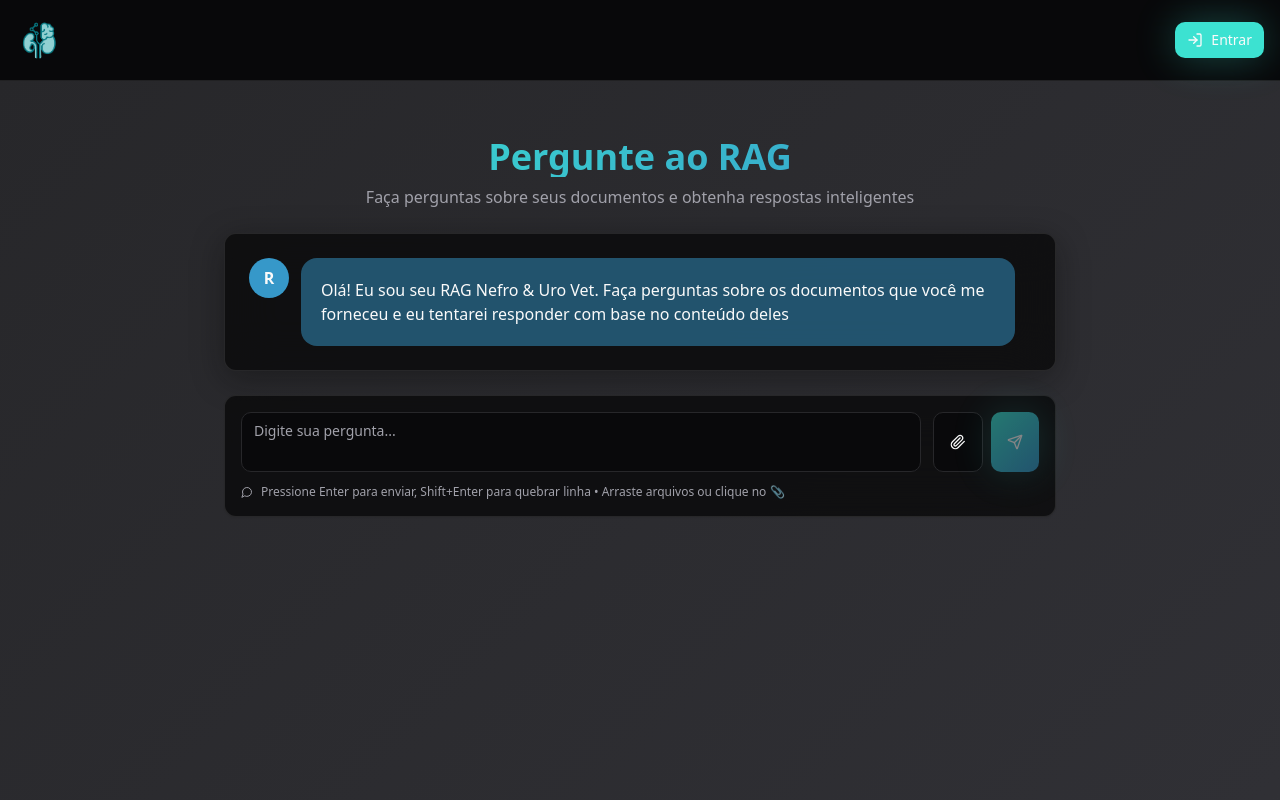
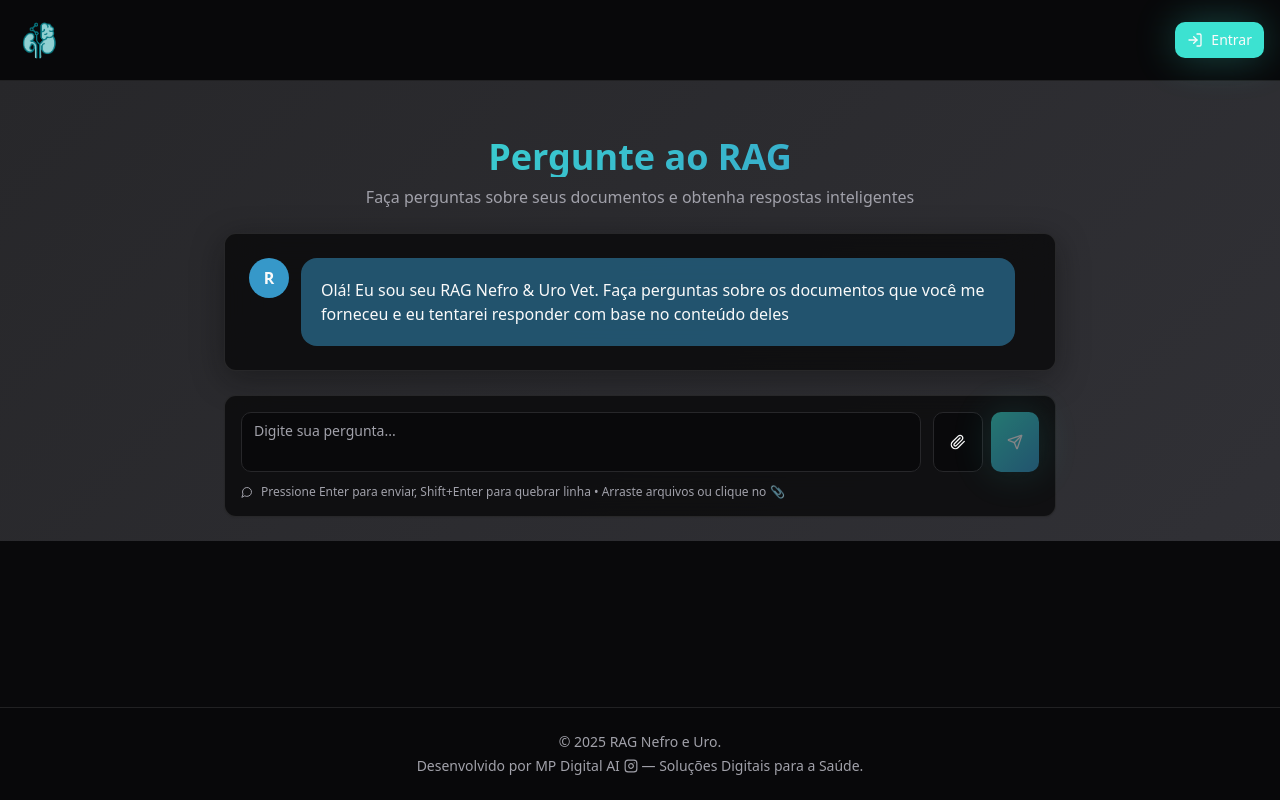
Before and after one commit to melissapontes/file-q-and-a, a React (Vite) app: page /ask in a window 1280 px wide. Shown: the top 800 px of the page. Built offline with nearby package versions, Linux system fonts and the light colour scheme; the HTML template or start-up script is replaced by a standard one.

Commit message:
Fix footer movement
The footer is moving and obstructing the view of the content. This commit addresses the issue by stabilizing the footer's position.

```diff
--- a/src/pages/Ask.tsx
+++ b/src/pages/Ask.tsx
@@ -157,8 +157,8 @@ const Ask = () => {
   const hasOnlyWelcomeMessage = messages.length === 1;
 
   return (
-    <div className="min-h-screen bg-gradient-secondary p-2 sm:p-4 md:p-6">
-      <div className="container mx-auto max-w-4xl">
+    <div className="bg-gradient-secondary p-2 sm:p-4 md:p-6 h-full">
+      <div className="container mx-auto max-w-4xl h-full">
         <div className="text-center mb-3 sm:mb-6 pt-4 sm:pt-8">
           <h1 className="text-2xl sm:text-4xl font-bold mb-1 sm:mb-2 bg-gradient-primary bg-clip-text text-transparent">
             Pergunte ao RAG
```
